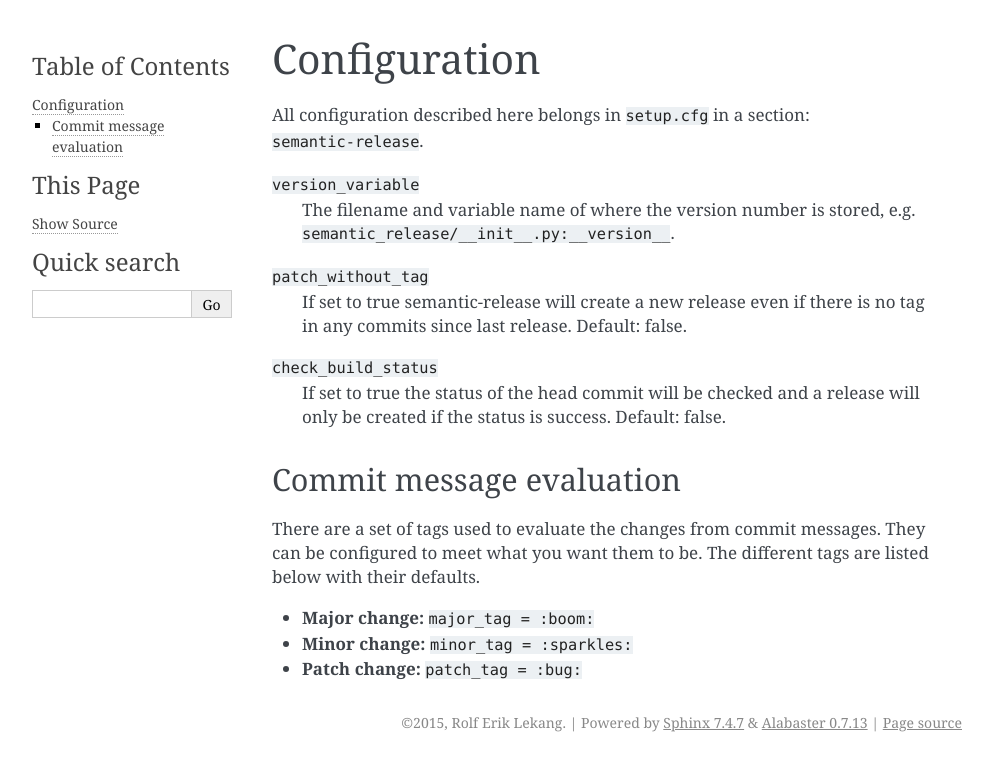
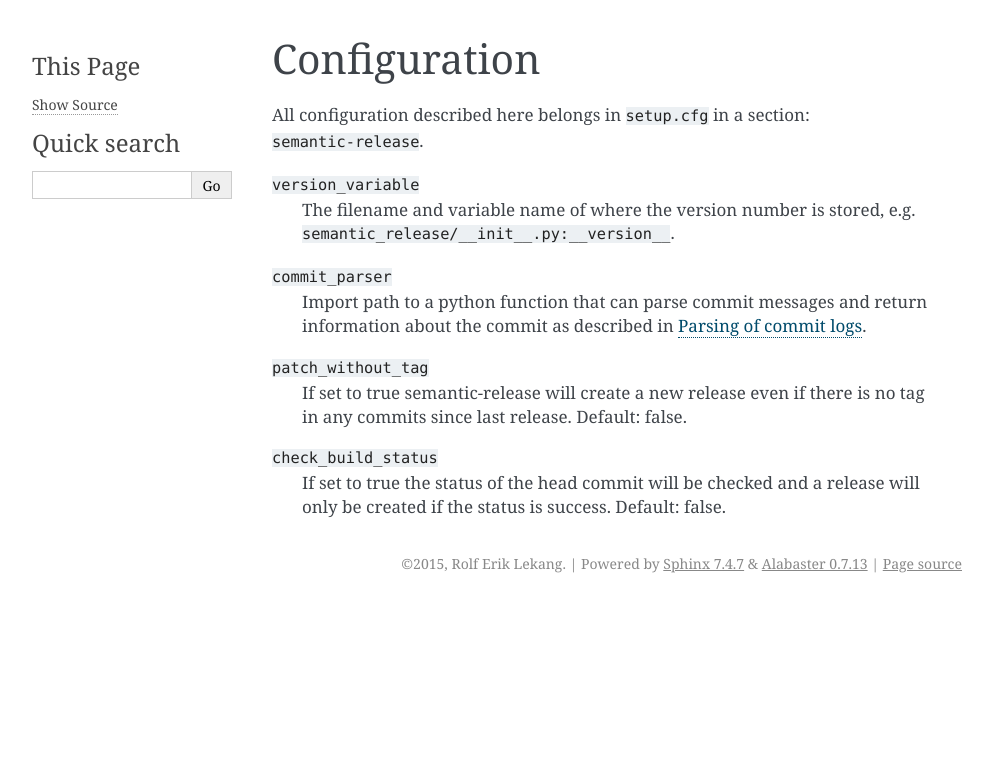
Before and after one commit to python-semantic-release/python-semantic-release, a Sphinx documentation site: the page built from docs/configuration.rst, in a window 1280 px wide. Shown: the top 771 px of the page, without its empty margins (148-1141 px from the left). Built offline with Sphinx 7.4.7, drawn with Linux system fonts in a browser that asks for light colours.

Commit message:
docs(parsers): Add documentation about commit parsers

```diff
--- a/docs/configuration.rst
+++ b/docs/configuration.rst
@@ -8,6 +10,10 @@ All configuration described here belongs in ``setup.cfg`` in a section:
     The filename and variable name of where the
     version number is stored, e.g. ``semantic_release/__init__.py:__version__``.
 
+``commit_parser``
+    Import path to a python function that can parse commit messages and return
+    information about the commit as described in :ref:`commit-log-parsing`.
+
 ``patch_without_tag``
     If set to true semantic-release will create a new release
     even if there is no tag in any commits since last release. Default: false.
@@ -15,14 +21,3 @@ All configuration described here belongs in ``setup.cfg`` in a section:
 ``check_build_status``
     If set to true the status of the head commit will be
     checked and a release will only be created if the status is success. Default: false.
-
-Commit message evaluation
-~~~~~~~~~~~~~~~~~~~~~~~~~
-
-There are a set of tags used to evaluate the changes from commit
-messages. They can be configured to meet what you want them to be. The
-different tags are listed below with their defaults.
-
--  **Major change:** ``major_tag = :boom:``
--  **Minor change:** ``minor_tag = :sparkles:``
--  **Patch change:** ``patch_tag = :bug:``
--- a/docs/index.rst
+++ b/docs/index.rst
@@ -34,9 +34,10 @@ Documentation Contents:
 =======================
 
 .. toctree::
-   :maxdepth: 2
+   :maxdepth: 1
 
    Quickstart <readme>
+   Parsing of commit logs <commit-log-parsing>
    Automatic releases <automatic-releases>
    Configuration <configuration>
    API docs <api/semantic_release>
```
Also changed, not shown: other parts of docs/configuration.rst (+2 -0 lines), docs/commit-log-parsing.rst (added, +40 -0 lines).
